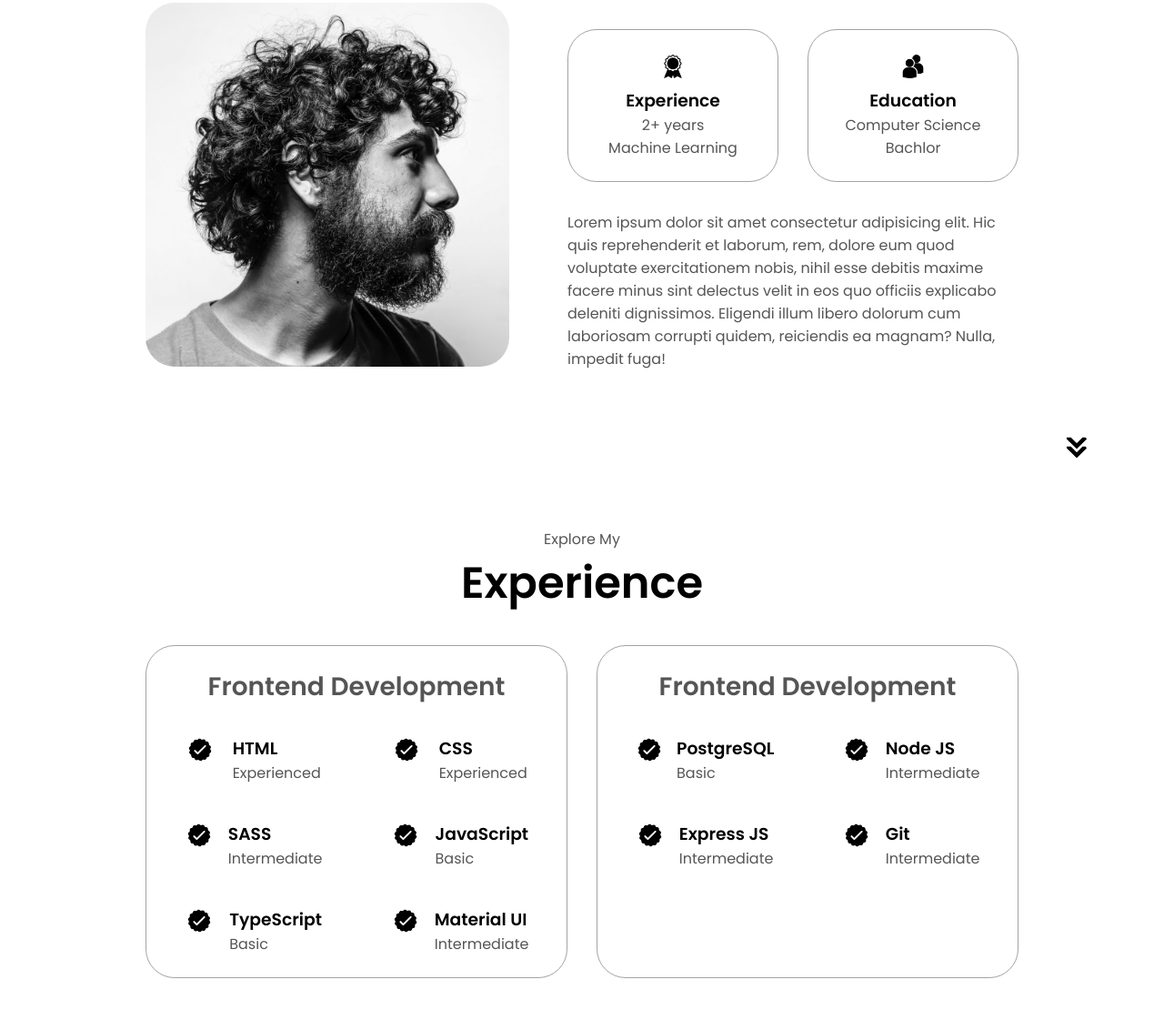
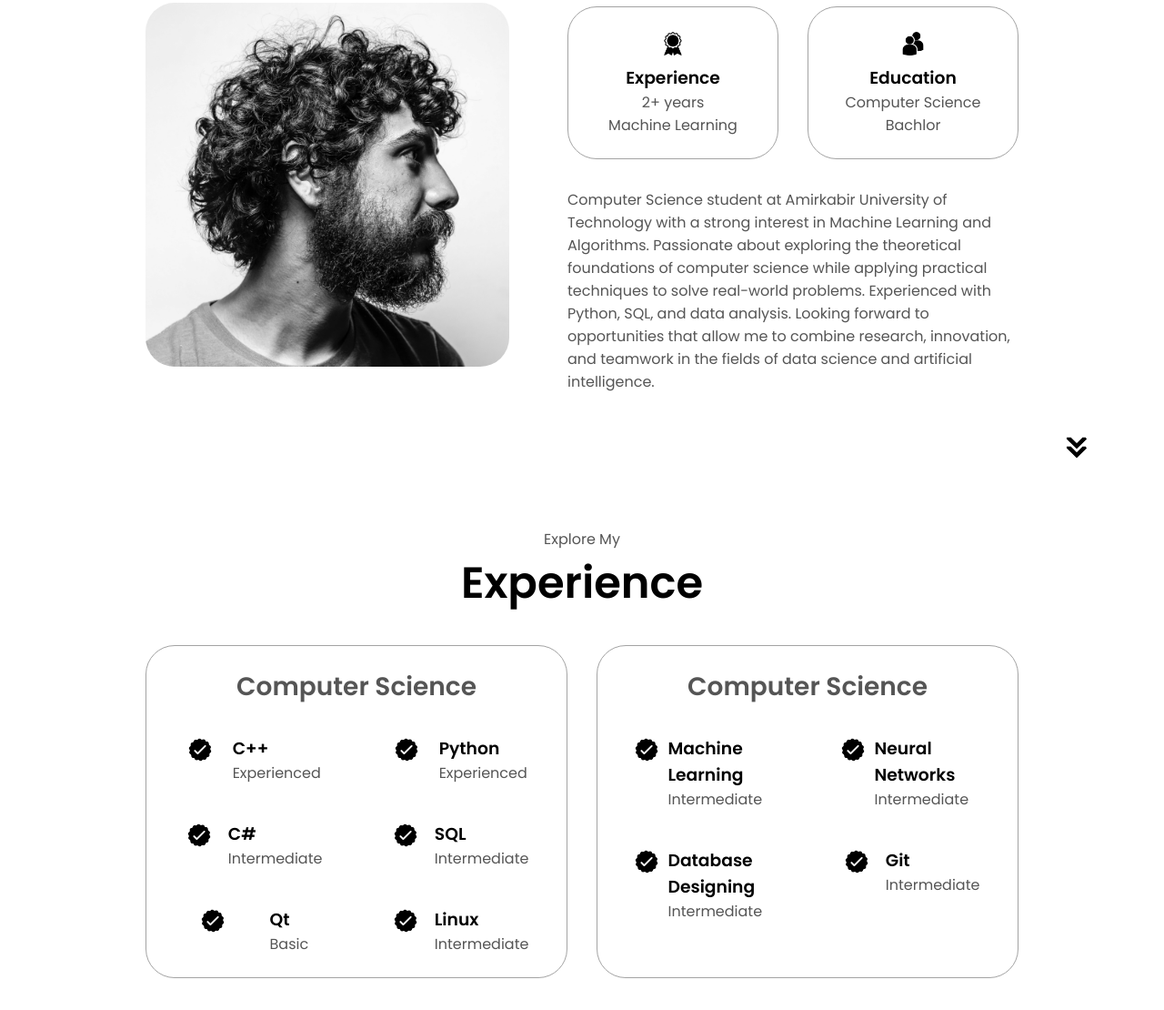
Before and after one commit to tinaOmran/Personal-Portfolio, a plain HTML site: page index.html in a window 1280 px wide. Shown: the part 1116-2226 px from the top of the page at 91% size. Drawn offline with Linux system fonts and the light colour scheme.

Commit message:
Update index.html

```diff
--- a/index.html
+++ b/index.html
@@ -105,12 +105,13 @@
           </div>
           <div class="text-container">
             <p>
-              Lorem ipsum dolor sit amet consectetur adipisicing elit. Hic quis
-              reprehenderit et laborum, rem, dolore eum quod voluptate
-              exercitationem nobis, nihil esse debitis maxime facere minus sint
-              delectus velit in eos quo officiis explicabo deleniti dignissimos.
-              Eligendi illum libero dolorum cum laboriosam corrupti quidem,
-              reiciendis ea magnam? Nulla, impedit fuga!
+               Computer Science student at Amirkabir University of Technology with
+               a strong interest in Machine Learning and Algorithms. Passionate about
+               exploring the theoretical foundations of computer science while applying
+               practical techniques to solve real-world problems. Experienced with Python,
+               SQL, and data analysis. Looking forward to opportunities that allow me
+               to combine research, innovation, and teamwork in the fields of data science
+               and artificial intelligence.
             </p>
           </div>
         </div>
@@ -128,7 +129,7 @@
       <div class="experience-details-container">
         <div class="about-containers">
           <div class="details-container">
-            <h2 class="experience-sub-title">Frontend Development</h2>
+            <h2 class="experience-sub-title">Computer Science</h2>
             <div class="article-container">
               <article>
                 <img
@@ -137,7 +138,7 @@
                   class="icon"
                 />
                 <div>
-                  <h3>HTML</h3>
+                  <h3>C++</h3>
                   <p>Experienced</p>
                 </div>
               </article>
@@ -148,7 +149,7 @@
                   class="icon"
                 />
                 <div>
-                  <h3>CSS</h3>
+                  <h3>Python</h3>
                   <p>Experienced</p>
                 </div>
               </article>
@@ -159,7 +160,7 @@
                   class="icon"
                 />
                 <div>
-                  <h3>SASS</h3>
+                  <h3>C#</h3>
                   <p>Intermediate</p>
                 </div>
               </article>
@@ -170,7 +171,18 @@
                   class="icon"
                 />
                 <div>
-                  <h3>JavaScript</h3>
+                  <h3> SQL</h3>
+                  <p>Intermediate</p>
+                </div>
+              </article>
+              <article>
+                <img
+                  src="./assets/checkmark.png"
+                  alt="Experience icon"
+                  class="icon"
+                />
+                <div>
+                  <h3> Qt</h3>
                   <p>Basic</p>
                 </div>
               </article>
@@ -181,25 +193,14 @@
                   class="icon"
                 />
                 <div>
-                  <h3>TypeScript</h3>
-                  <p>Basic</p>
-                </div>
-              </article>
-              <article>
-                <img
-                  src="./assets/checkmark.png"
-                  alt="Experience icon"
-                  class="icon"
-                />
-                <div>
-                  <h3>Material UI</h3>
+                  <h3>Linux</h3>
                   <p>Intermediate</p>
                 </div>
               </article>
             </div>
           </div>
           <div class="details-container">
-            <h2 class="experience-sub-title">Frontend Development</h2>
+            <h2 class="experience-sub-title">Computer Science</h2>
             <div class="article-container">
               <article>
                 <img
@@ -208,18 +209,7 @@
                   class="icon"
                 />
                 <div>
-                  <h3>PostgreSQL</h3>
-                  <p>Basic</p>
-                </div>
-              </article>
-              <article>
-                <img
-                  src="./assets/checkmark.png"
-                  alt="Experience icon"
-                  class="icon"
-                />
-                <div>
-                  <h3>Node JS</h3>
+                  <h3> Machine Learning </h3>
                   <p>Intermediate</p>
                 </div>
               </article>
@@ -230,7 +220,18 @@
                   class="icon"
                 />
                 <div>
-                  <h3>Express JS</h3>
+                  <h3> Neural Networks</h3>
+                  <p>Intermediate</p>
+                </div>
+              </article>
+              <article>
+                <img
+                  src="./assets/checkmark.png"
+                  alt="Experience icon"
+                  class="icon"
+                />
+                <div>
+                  <h3>Database Designing</h3>
                   <p>Intermediate</p>
                 </div>
               </article>
```
